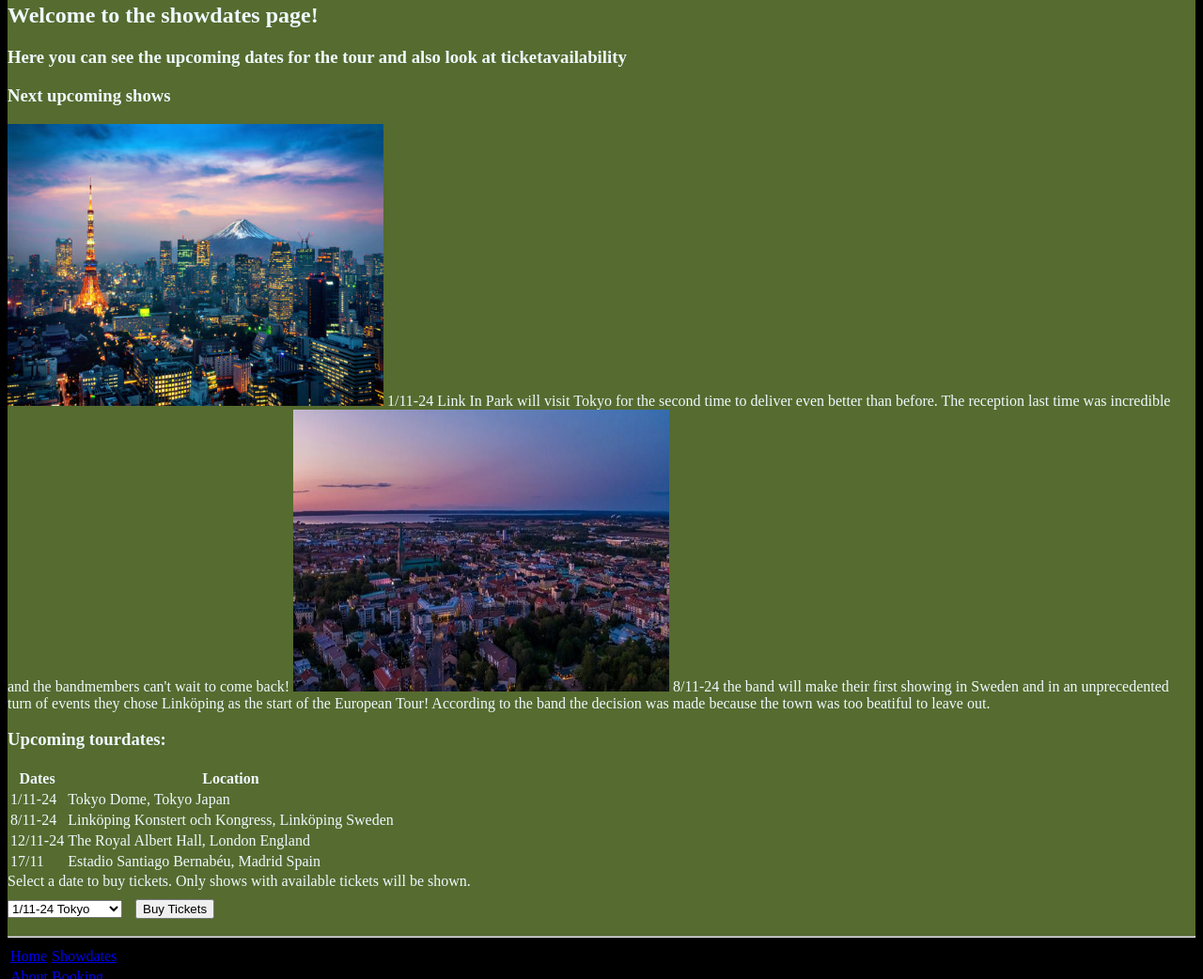
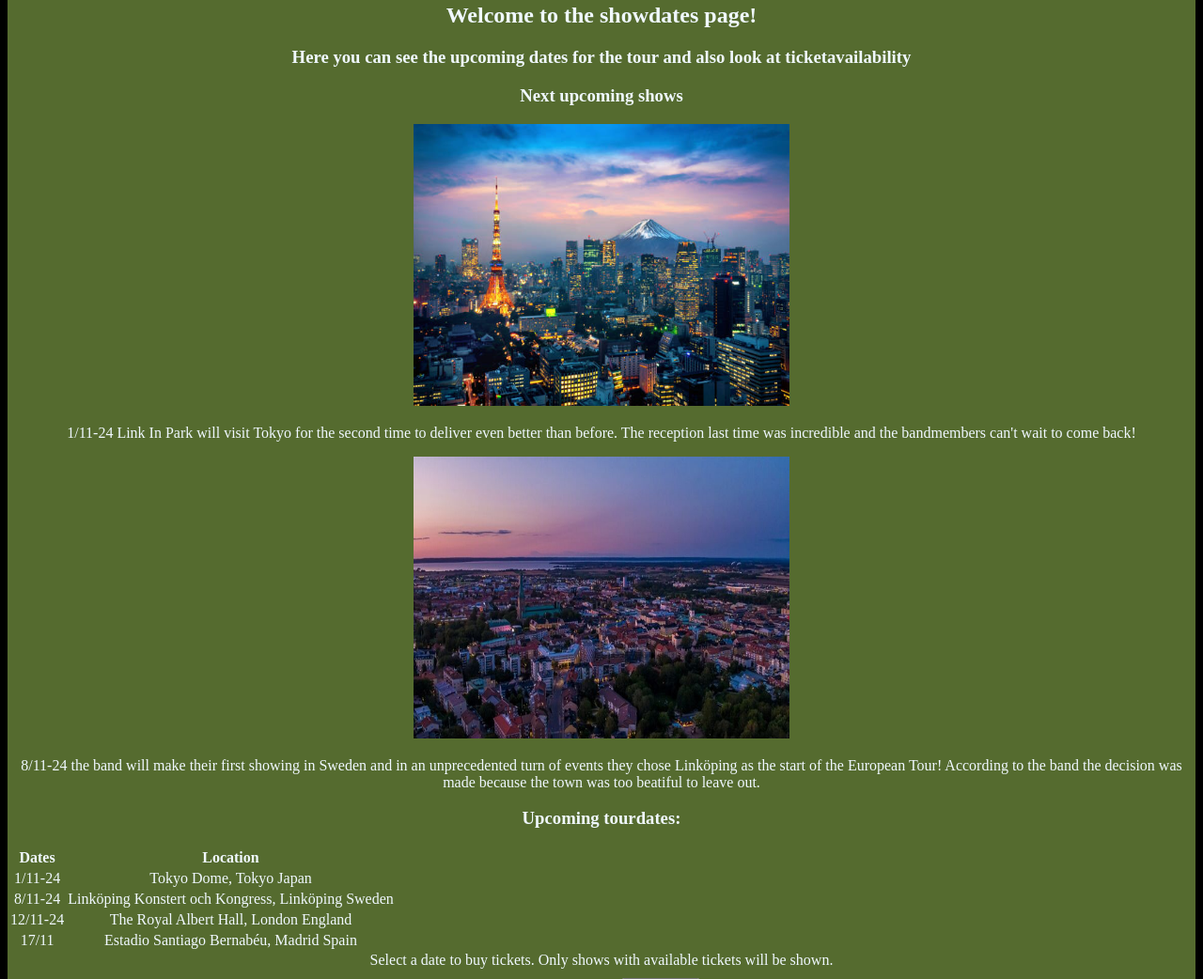
Before and after one commit to ThoernVE/FamousRockband, a plain HTML site: page showdates.html in a window 1280 px wide. Shown: the part 438-1480 px from the top of the page at 94% size. Drawn offline with Linux system fonts and the light colour scheme.

Commit message:
centered text and put breaks between showpictures in order to make site clearer

```diff
--- a/showdates.html
+++ b/showdates.html
@@ -23,10 +23,10 @@
     <h3>Here you can see the upcoming dates for the tour and also look at ticketavailability</h3>
 
     <h3>Next upcoming shows</h3>
-    <img src="img/towns/Tokyo.jpg" alt="Tokyo" class="townimg">
-    1/11-24 Link In Park will visit Tokyo for the second time to deliver even better than before. The reception last time was incredible and the bandmembers can't wait to come back!
-    <img src="img/towns/linköping.jpg" alt="Linköping" class="townimg">
-    8/11-24 the band will make their first showing in Sweden and in an unprecedented turn of events they chose Linköping as the start of the European Tour! According to the band the decision was made because the town was too beatiful to leave out.
+    <img src="img/towns/Tokyo.jpg" alt="Tokyo" class="townimg"><br>
+    <p>1/11-24 Link In Park will visit Tokyo for the second time to deliver even better than before. The reception last time was incredible and the bandmembers can't wait to come back!</p>
+    <img src="img/towns/linköping.jpg" alt="Linköping" class="townimg"><br>
+   <p>8/11-24 the band will make their first showing in Sweden and in an unprecedented turn of events they chose Linköping as the start of the European Tour! According to the band the decision was made because the town was too beatiful to leave out.</p>
 
     <h3>Upcoming tourdates:</h3>
     <table>
--- a/style.css
+++ b/style.css
@@ -1,5 +1,6 @@
 html{
     background-color: black;
+    text-align: center;
 }
 
 .profileimg{
```
